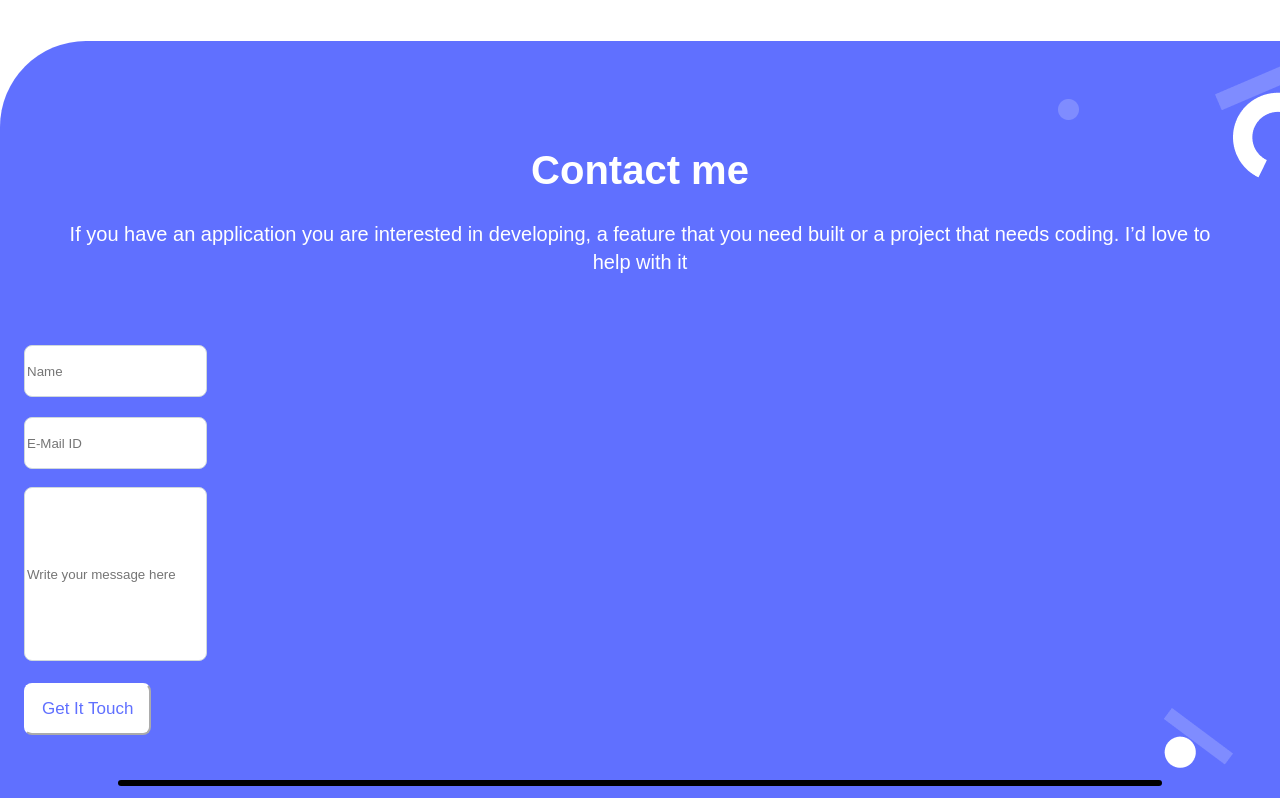
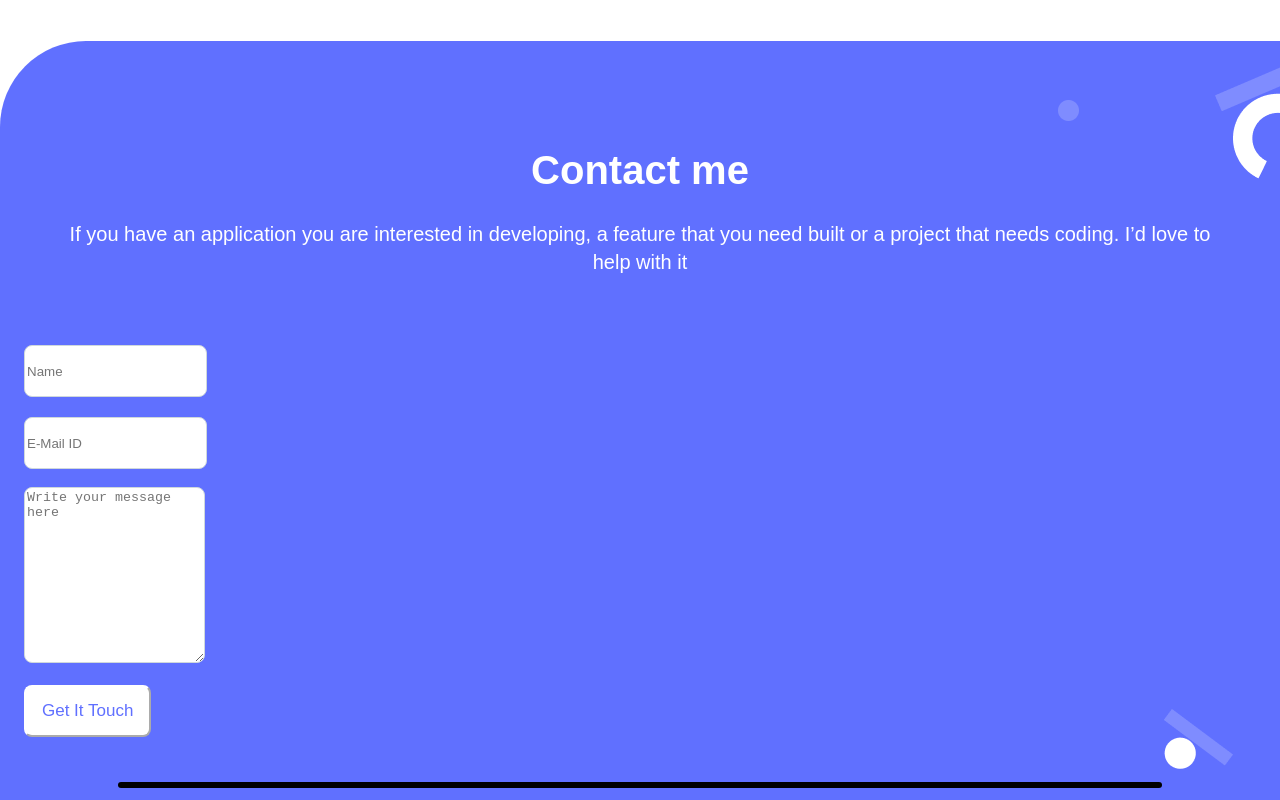
Before and after one commit to vikipretium/portfolio_project, a website: page index.html in a window 1280 px wide. Shown: the part 4023-4823 px from the top of the page. Drawn offline with Linux system fonts and the light colour scheme.

Commit message:
change input to textarea

```diff
--- a/index.html
+++ b/index.html
@@ -280,8 +280,8 @@
           </li>
           <li>
             <label for="msg"></label>
-            <input id="msg" class="text-area" type="text" name="user_message" placeholder="Write your message here"
-              maxlength="500" required />
+            <textarea id="msg" class="text-area" type="text" name="user_message" placeholder="Write your message here"
+              maxlength="500" required></textarea>
           </li>
           <li>
             <button class="button1" type="submit">Get It Touch</button>
```
